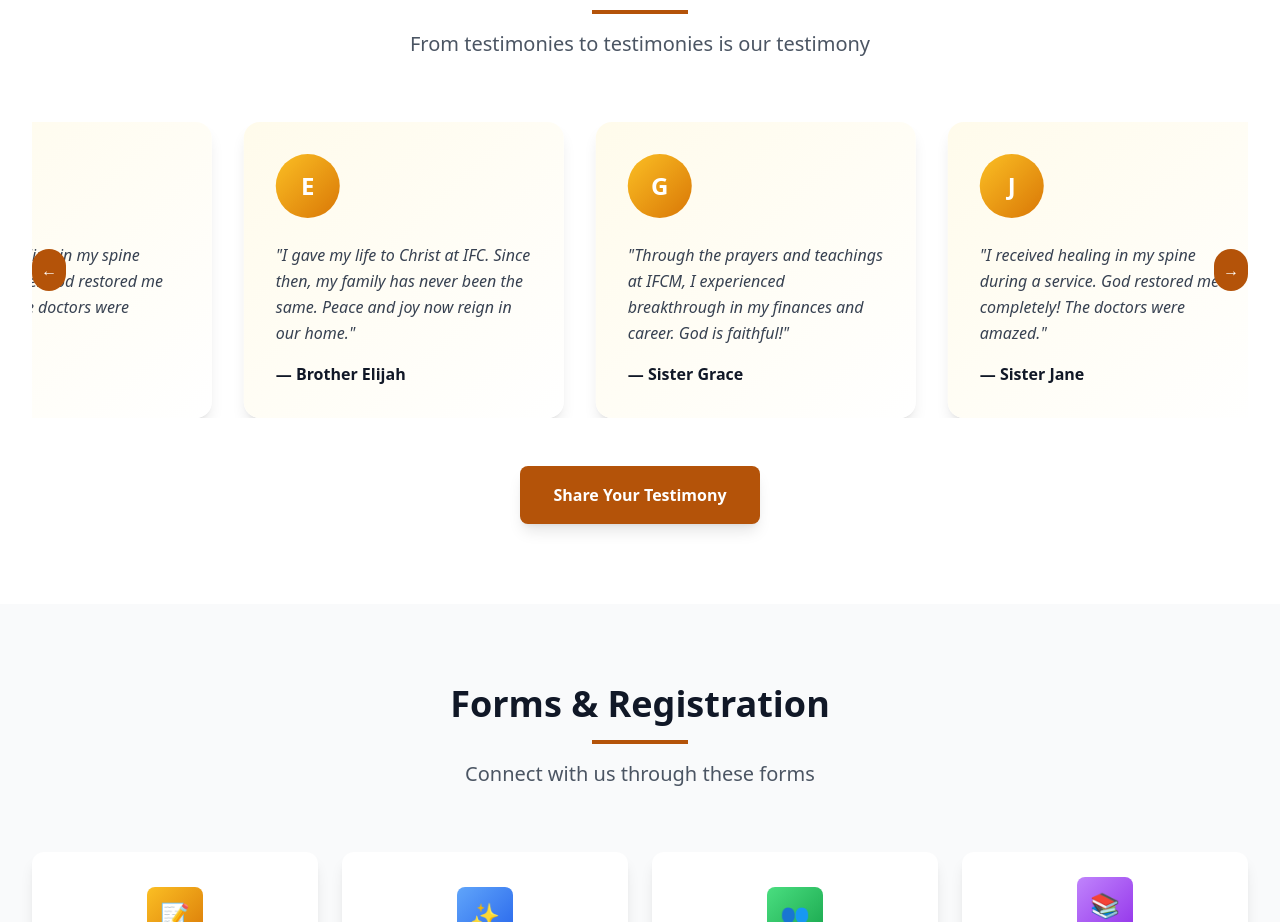
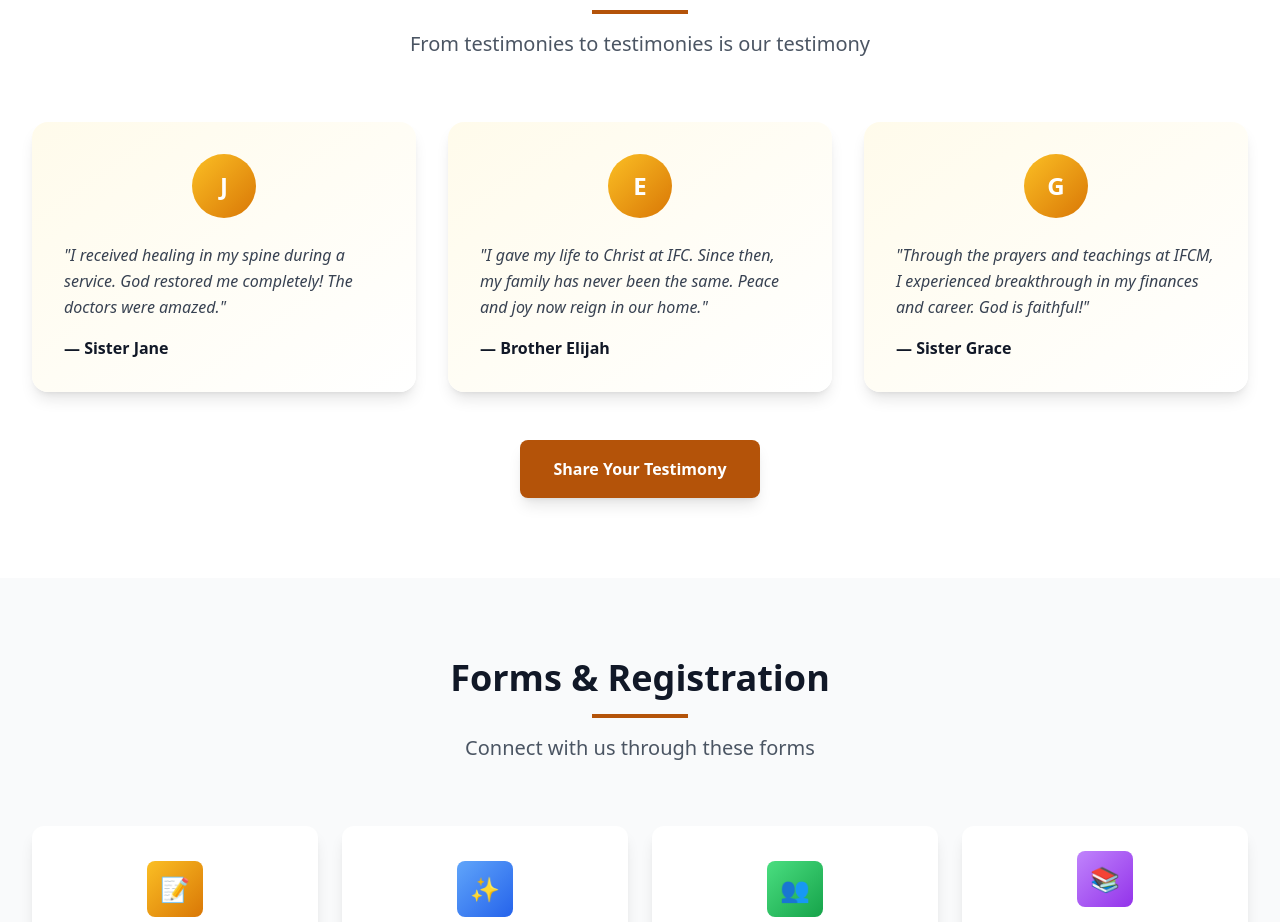
Before and after one commit to davyken/IFCM.com, a React (Vite) app: page / in a window 1280 px wide. Shown: the part 5640-6562 px from the top of the page. Built offline with nearby package versions, Linux system fonts and the light colour scheme.

Commit message:
modified content

```diff
--- a/src/components/HomePage.jsx
+++ b/src/components/HomePage.jsx
@@ -15,6 +15,7 @@ import pastor from '../assets/pastor.jpg';
 function Testimonials({ openFormModal }) {
   const { t } = useLanguage();
   const [userTestimonies, setUserTestimonies] = useState([]);
+  const [showAll, setShowAll] = useState(false);
 
   const defaultTestimonials = [
     {
@@ -46,6 +47,7 @@ function Testimonials({ openFormModal }) {
   }, []);
 
   const allTestimonials = [...userTestimonies, ...defaultTestimonials];
+  const displayedTestimonials = showAll ? allTestimonials : allTestimonials.slice(0, 3);
 
   return (
     <section id="testimonials" className="py-20 bg-white">
@@ -56,20 +58,10 @@ function Testimonials({ openFormModal }) {
           <p className="text-xl text-gray-600">From testimonies to testimonies is our testimony</p>
         </div>
 
-        <div className="relative overflow-hidden">
-          <button
-            onClick={() => {
-              setCurrentIndex((prev) => (prev === 0 ? allTestimonials.length - 1 : prev - 1));
-            }}
-            aria-label="Previous testimonials"
-            className="absolute left-0 top-1/2 transform -translate-y-1/2 z-10 bg-amber-700 text-white p-2 rounded-full hover:bg-amber-800 transition-colors"
-          >
-            &#8592;
-          </button>
-          <div className="flex animate-marquee space-x-8">
-            {allTestimonials.concat(allTestimonials).map((item, idx) => (
-              <div key={idx} className="flex-shrink-0 w-80 bg-gradient-to-br from-amber-50 to-white p-8 rounded-2xl shadow-lg">
-                <div className="w-16 h-16 bg-gradient-to-br from-amber-400 to-amber-600 rounded-full flex items-center justify-center text-white text-2xl font-bold mb-6 overflow-hidden">
+        <div className="flex flex-col md:grid md:grid-cols-3 gap-8">
+          {displayedTestimonials.map((item, idx) => (
+            <div key={idx} className="bg-gradient-to-br from-amber-50 to-white p-8 rounded-2xl shadow-lg">
+              <div className="w-16 h-16 bg-gradient-to-br from-amber-400 to-amber-600 rounded-full flex items-center justify-center text-white text-2xl font-bold mb-6 overflow-hidden mx-auto">
                 {item.profilePic ? (
                   <img src={item.profilePic} alt={item.name} className="w-full h-full object-cover" />
                 ) : (
@@ -86,16 +78,17 @@ function Testimonials({ openFormModal }) {
             </div>
           ))}
         </div>
+
+        {allTestimonials.length > 3 && (
+          <div className="text-center mt-8">
             <button
-            onClick={() => {
-              setCurrentIndex((prev) => (prev === allTestimonials.length - 1 ? 0 : prev + 1));
-            }}
-            aria-label="Next testimonials"
-            className="absolute right-0 top-1/2 transform -translate-y-1/2 z-10 bg-amber-700 text-white p-2 rounded-full hover:bg-amber-800 transition-colors"
+              onClick={() => setShowAll(!showAll)}
+              className="bg-amber-700 text-white px-6 py-3 rounded-lg font-semibold hover:bg-amber-800 transition-colors"
             >
-            &#8594;
+              {showAll ? 'Show Less' : 'Show More'}
             </button>
           </div>
+        )}
 
         <div className="text-center mt-12">
           <button onClick={() => openFormModal(t('shareYourTestimony'))} className="bg-amber-700 text-white px-8 py-4 rounded-lg font-semibold hover:bg-amber-800 transition-all shadow-lg">
--- a/tailwind.config.js
+++ b/tailwind.config.js
@@ -9,6 +9,7 @@ export default {
         'fade-in': 'fade-in 0.3s ease-out',
         'scale-in': 'scale-in 0.3s ease-out',
         'marquee': 'marquee 30s linear infinite',
+        'marquee-reverse': 'marquee-reverse 30s linear infinite',
       },
       keyframes: {
         'fade-in': {
@@ -23,6 +24,10 @@ export default {
           '0%': { transform: 'translateX(0%)' },
           '100%': { transform: 'translateX(-50%)' },
         },
+        'marquee-reverse': {
+          '0%': { transform: 'translateX(-50%)' },
+          '100%': { transform: 'translateX(0%)' },
+        },
       },
     },
   },
```
Lines whose indentation alone changed are shown as unchanged.
